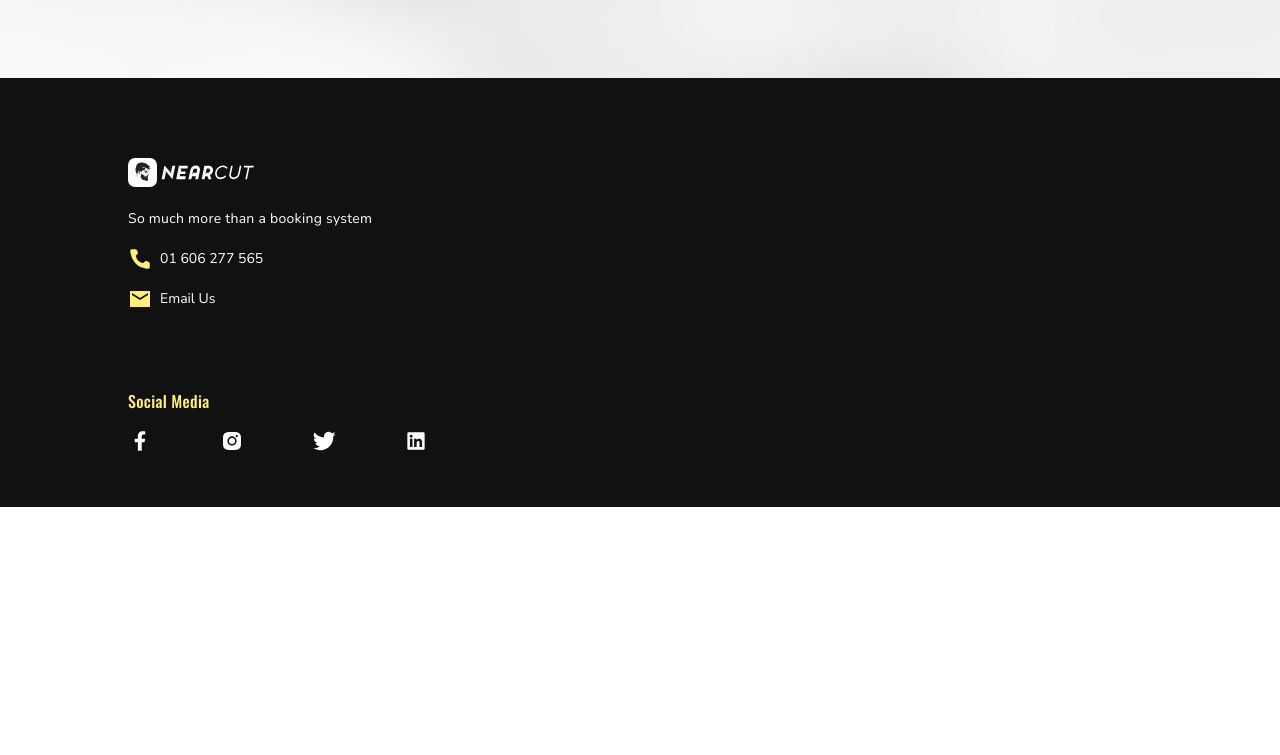
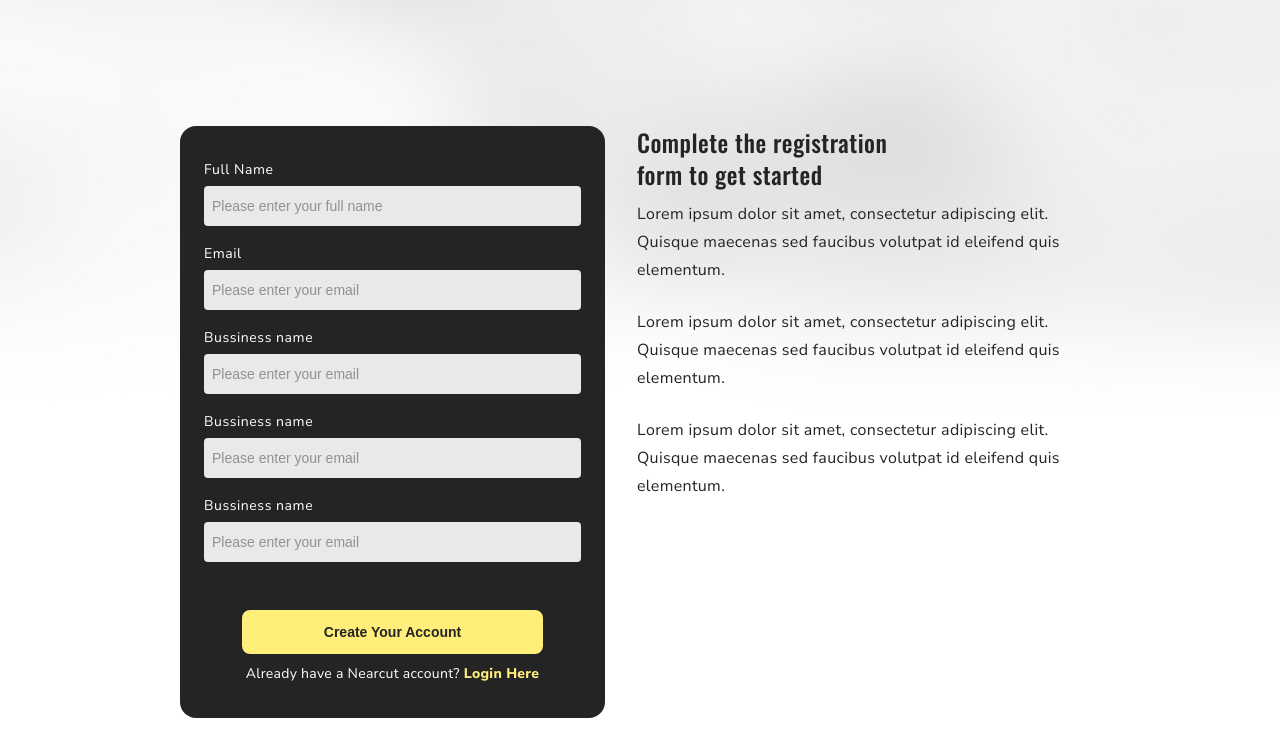
Before and after one commit to ogbeniore/nearcut, a plain HTML site: page index.html in a window 1280 px wide. Shown: the part 585-1340 px from the top of the page. Before the commit the page ends 1092 px from the top, so only its background shows below. Drawn offline with nearby package versions, Linux system fonts and the light colour scheme.

Commit message:
feat: add registration module

```diff
--- a/index.html
+++ b/index.html
@@ -26,6 +26,52 @@
         <img src="./images/phones.png" alt="Nearcut mobile mockup">
       </figure>
     </header>
+
+    <div class="registration">
+      <form class="registration__form">
+        <div class="registration__form__item">
+          <label for="name">Full Name</label>
+          <input type="name" id="name" placeholder="Please enter your full name" name="name" required>
+        </div>
+        <div class="registration__form__item">
+          <label for="email">Email</label>
+          <input type="email" id="email" placeholder="Please enter your email" name="email" required>
+        </div>
+        <div class="registration__form__item">
+          <label for="email">Bussiness name</label>
+          <input type="email" id="email" placeholder="Please enter your email" name="email" required>
+        </div>
+        <div class="registration__form__item">
+          <label for="email">Bussiness name</label>
+          <input type="email" id="email" placeholder="Please enter your email" name="email" required>
+        </div>
+        <div class="registration__form__item">
+          <label for="email">Bussiness name</label>
+          <input type="email" id="email" placeholder="Please enter your email" name="email" required>
+        </div>
+        <button class="btn registration__form__btn">Create Your Account</button>
+        <p class="registration__alternate">
+          Already have a Nearcut account?
+          <a href="#login">Login Here</a>
+        </p>
+      </form>
+      <div class="registration__motivation">
+        <h2>Complete the registration form to get started</h2>
+        <p>
+          Lorem ipsum dolor sit amet, consectetur adipiscing elit. Quisque maecenas sed faucibus volutpat id eleifend quis
+          elementum.
+        </p>
+        <p>
+          Lorem ipsum dolor sit amet, consectetur adipiscing elit. Quisque maecenas sed faucibus volutpat id eleifend
+          quis elementum.
+        </p>
+        <p>
+          Lorem ipsum dolor sit amet, consectetur adipiscing elit. Quisque maecenas sed faucibus volutpat id
+          eleifend quis elementum.
+        </p>
+      </div>
+    </div>
+
 
     <footer class="footer__wrapper">
       <div class="footer">
--- a/styles/components/_button.scss
+++ b/styles/components/_button.scss
@@ -2,7 +2,7 @@
 /* Beginning of Button styling */
 /* =========================== */
 .btn {
-  border: 1px solid var(--primary-mustard);
+  border: 2px solid var(--primary-mustard);
   color: var(--primary-grey);
   background: var(--primary-mustard);
   font-size: 1.4rem;
@@ -14,9 +14,9 @@
   cursor: pointer;
   transition: all 500ms;
   &:hover {
-    background: var(--primary-grey);
+    background: transparent;
     border-color: var(--primary-grey);
-    color: var(--primary-mustard);
+    color: var(--primary-grey);
     box-shadow: 0 8px 16px rgba(36, 36, 36, 0.25);
   }
   &:focus,
--- a/styles/components/_footer.scss
+++ b/styles/components/_footer.scss
@@ -5,6 +5,7 @@
 
 .footer {
   padding: 8rem 2.4rem 5rem;
+  margin-top: 6.2rem;
   &__wrapper {
     background: var(--nearcut-grey-0);
   }
@@ -52,11 +53,11 @@
     padding-left: 4rem;
     max-width: 100rem;
     margin: 0 auto;
+    margin-top: 7.2rem;
   }
   @media screen and (min-width: 1199px) {
     padding-left: 12.8rem;
     max-width: 140rem;
-    margin: 0 auto;
   }
 }
 
--- a/styles/components/_hero.scss
+++ b/styles/components/_hero.scss
@@ -7,7 +7,7 @@
   padding: 4rem 3.2rem 3.2rem;
   display: grid;
   grid-template-columns: 1fr;
-  .hero__body{
+  &__body{
     max-width: 31.1rem;
     &__title {
       font-size: 2.4rem;
--- /dev/null
+++ b/styles/components/_registration.scss
@@ -0,0 +1,90 @@
+/* ========================================= */
+/* Beginning of Registration section styling */
+/* ========================================= */
+
+.registration {
+  display: grid;
+  margin: 0 auto;
+  max-width: 36rem;
+  &__form {
+    padding: 3.2rem 2.4rem;
+    background: var(--primary-grey);
+    color: var(--white);
+    border-radius: 1.6rem;
+    text-align: center;
+    &__item {
+      display: block;
+      label {
+        font-size: 1.4rem;
+        line-height: 2.4rem;
+        letter-spacing: 0.04em;
+        display: block;
+        text-align: left;
+      }
+      input {
+        width: 100%;
+        font-size: 1.4rem;
+        line-height: 2.4rem;
+        padding: 0.8rem;
+        color: var(--nearcut-grey-0);
+        border-radius: 0.4rem;
+        background: #E9E9E9;
+        border: none;
+        margin: 0.4rem 0 1.6rem;
+        &::placeholder {
+          color: var(--nearcut-grey-2);
+        }
+        &:focus,
+        &:focus-within {
+          outline: 1px solid var(--primary-mustard);
+        }
+      }
+    }
+    &__btn {
+      margin: 3.2rem auto 0.8rem;
+      box-shadow: none;
+      &:hover {
+        color: var(--primary-mustard);
+        border-color: var(--primary-mustard);
+      }
+    }
+  }
+  &__alternate {
+    color: var(--white);
+    font-size: 1.4rem;
+    line-height: 2.4rem;
+    a {
+      color: var(--primary-mustard);
+      font-weight: 800;
+      &:hover {
+        color: var(--white);
+      }
+    }
+  }
+  &__motivation {
+    display: none;
+    h2 {
+      font-size: 2.4rem;
+      line-height: 3.2rem;
+      margin-bottom: 1rem;
+      max-width: 30rem;
+    }
+    p {
+      margin-bottom: 2.4rem;
+    }
+  }
+  @media screen and (min-width: 767px) {
+    grid-template-columns: minmax(36rem, 42.5rem) minmax(30rem, auto);
+    max-width: 100rem;
+    padding: 4.8rem 4rem;
+    padding-bottom: 0;
+    grid-column-gap: 3.2rem;
+    &__motivation {
+      display: block;
+    }
+  }
+}
+
+/* =================================== */
+/* End of Registration section styling */
+/* =================================== */
--- a/styles/main.scss
+++ b/styles/main.scss
@@ -3,4 +3,5 @@
 
 @import "components/button";
 @import "components/hero";
+@import "components/registration";
 @import "components/footer";
```
Also changed, not shown: images/background-image.jpg (deleted), styles/main.css, 1 other file.
